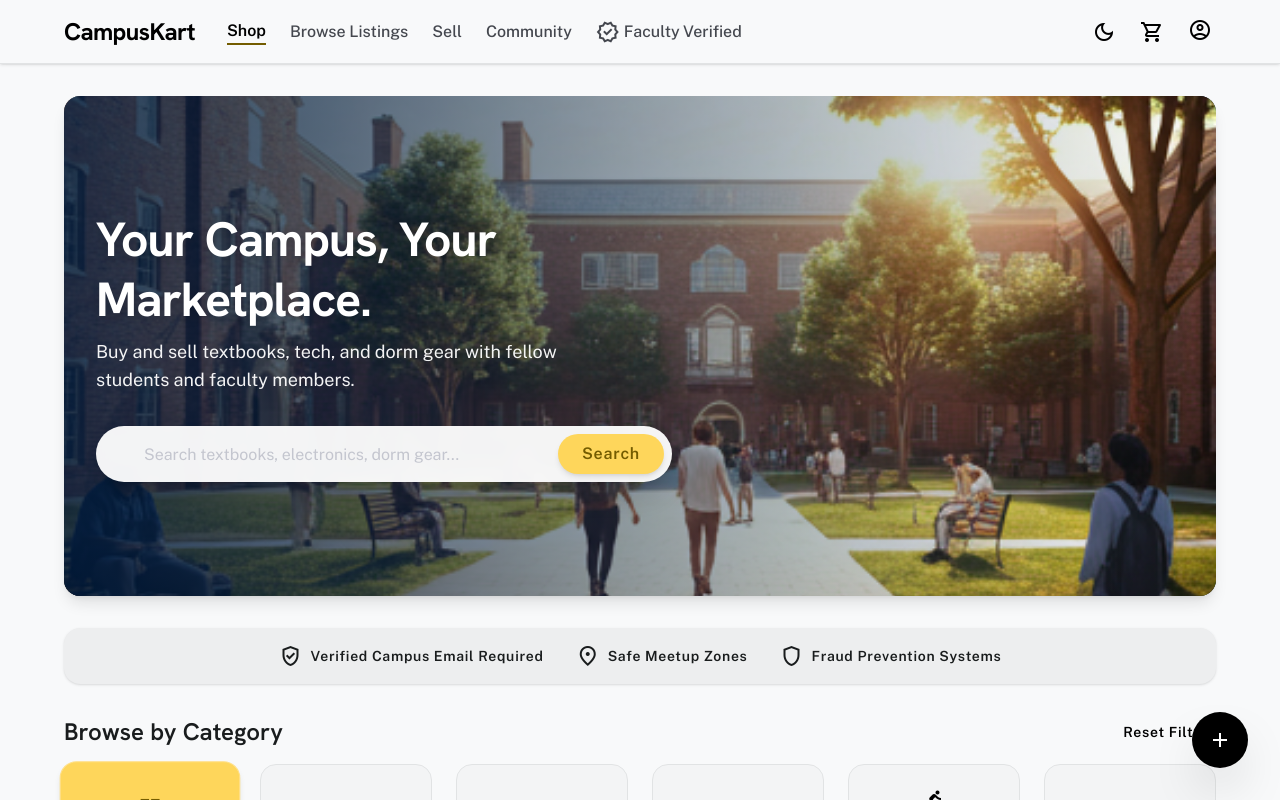
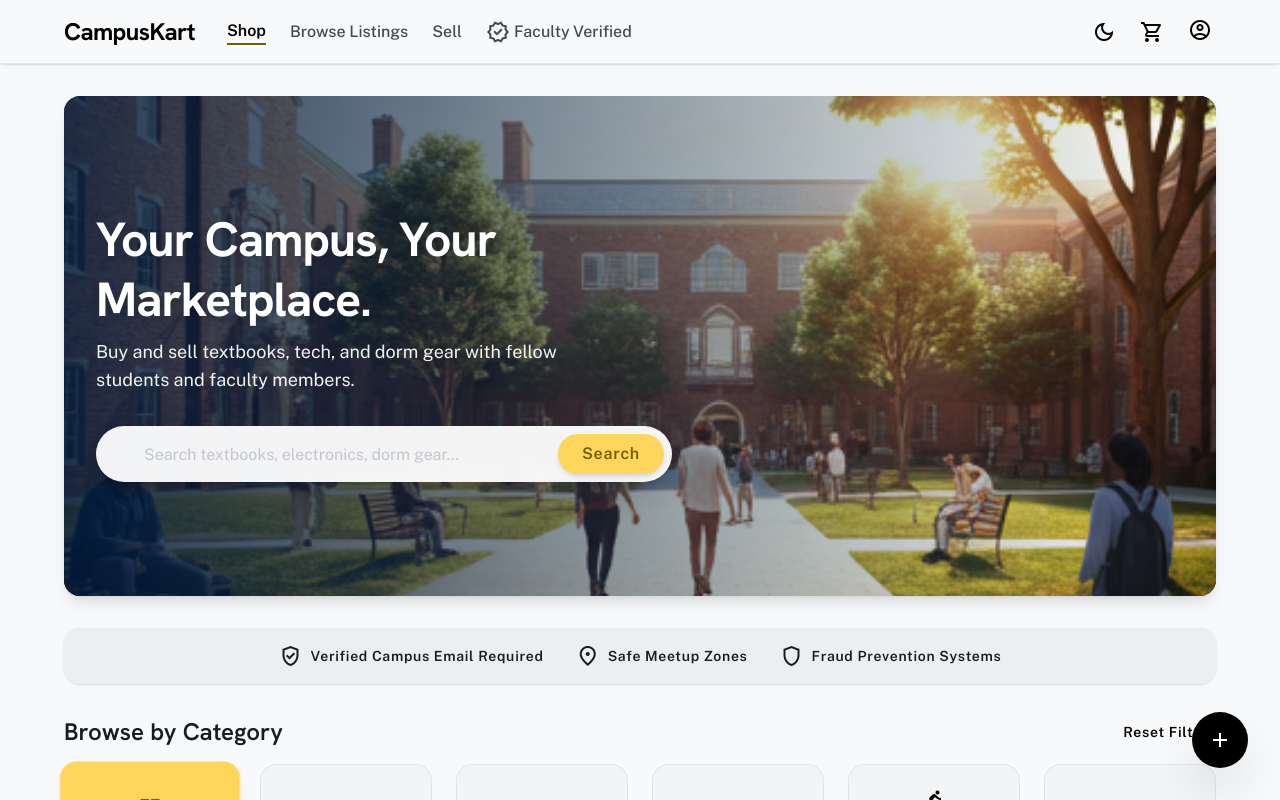
Before and after one commit to snairhridya/campuskartnew, a Next.js app: page / in a window 1280 px wide. Shown: the top 800 px of the page. Built offline with nearby package versions, Linux system fonts and the light colour scheme.

Commit message:
Remove Community nav link

```diff
--- a/app/page.tsx
+++ b/app/page.tsx
@@ -346,9 +346,6 @@ export default function Home() {
             >
               Sell
             </button>
-            <a href="#" className="text-on-surface-variant dark:text-surface-variant font-medium font-body-md text-body-md hover:text-secondary dark:hover:text-secondary-fixed transition-colors duration-200">
-              Community
-            </a>
             <button
               onClick={() => { setSelectedCategory("All"); setActiveSearch("verified"); }}
               className={`text-on-surface-variant dark:text-surface-variant font-medium font-body-md text-body-md hover:text-secondary dark:hover:text-secondary-fixed transition-colors duration-200 flex items-center gap-1 ${activeSearch === "verified" ? "text-secondary dark:text-secondary-fixed font-bold" : ""}`}
--- a/app/search/page.tsx
+++ b/app/search/page.tsx
@@ -98,7 +98,6 @@ export default function SearchPage() {
             <nav aria-label="Primary navigation" className="hidden md:flex gap-6 items-center">
               <a href="/" className="text-on-surface-variant font-body-md hover:text-primary transition-colors">Shop</a>
               <a href="#" className="text-on-surface-variant font-body-md hover:text-primary transition-colors">Sell</a>
-              <a href="#" className="text-on-surface-variant font-body-md hover:text-primary transition-colors">Community</a>
             </nav>
           </div>
 
```
